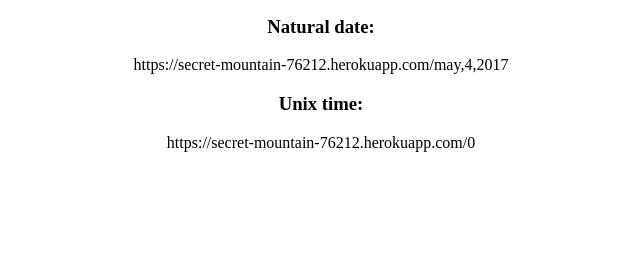
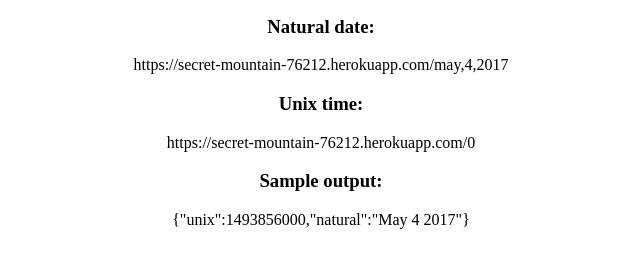
Before and after one commit to lesteven/timestamp, a website: page public/index.html in a window 1280 px wide. Shown: the part 101-366 px from the top of the page, without its empty margins (319-959 px from the left). Drawn offline with Linux system fonts and the light colour scheme.

Commit message:
add more info

```diff
--- a/public/index.html
+++ b/public/index.html
@@ -12,5 +12,7 @@
 	<p>https://secret-mountain-76212.herokuapp.com/may,4,2017</p>
 	<h3>Unix time: </h3>
 	<p>https://secret-mountain-76212.herokuapp.com/0</p>
+	<h3>Sample output:</h3>
+	<p>{"unix":1493856000,"natural":"May 4 2017"}</p>
 </body>
 </html>
```
